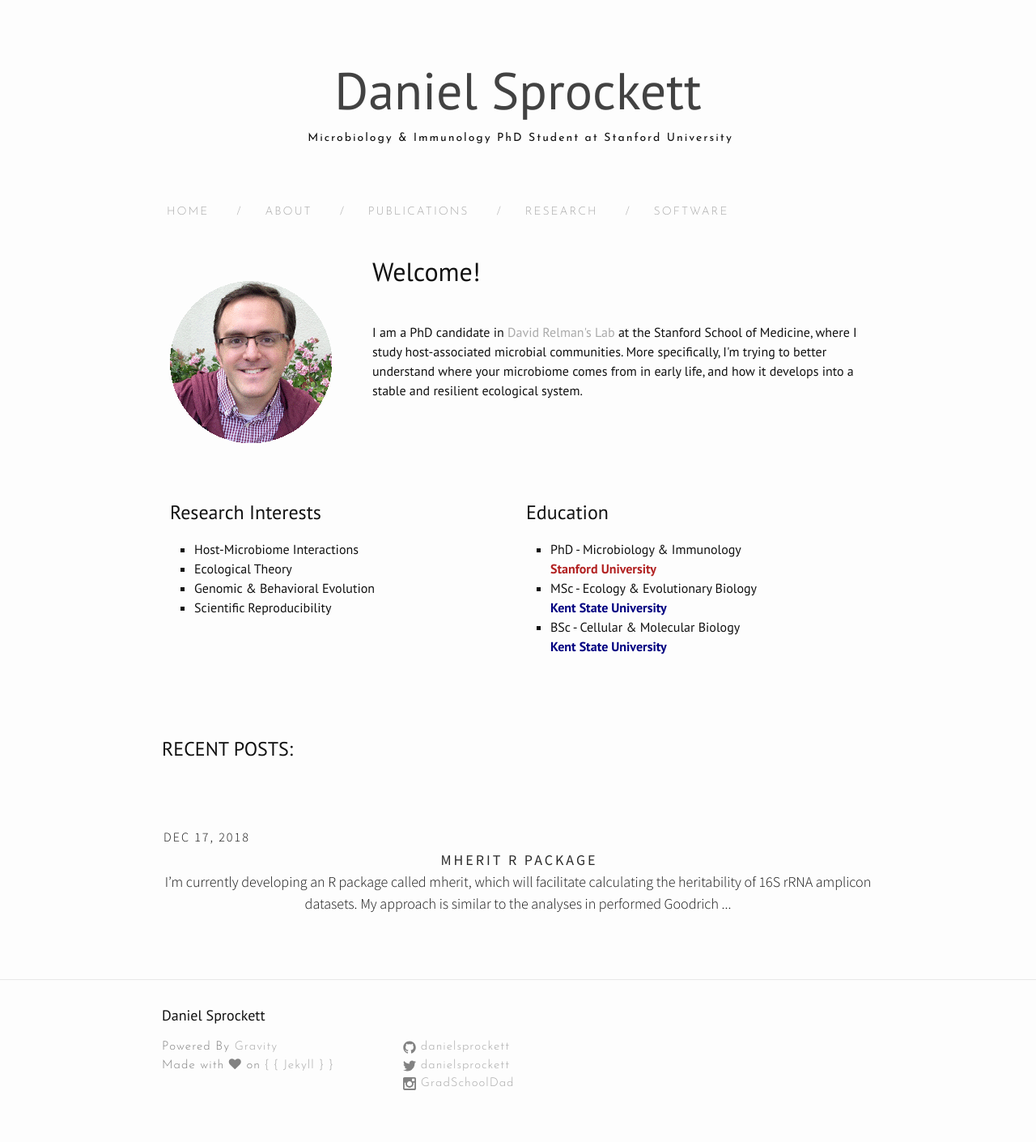
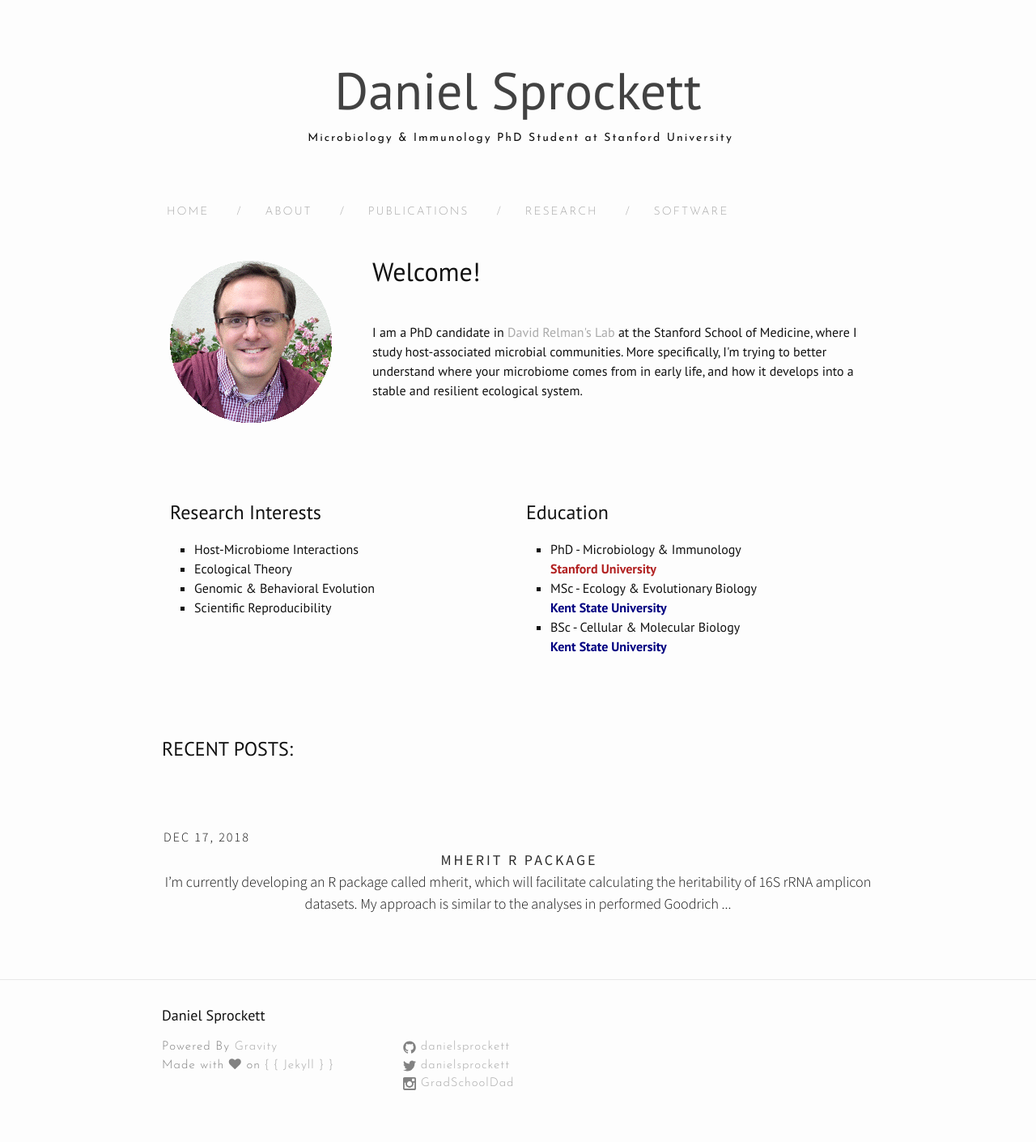
Before and after one commit to DanielSprockett/danielsprockett.github.io, a Jekyll site: the page built from index.html, in a window 1280 px wide. Shown: the whole page at 81% size. Built offline with Jekyll 4.4.1, drawn with Linux system fonts in a browser that asks for light colours; nearby versions of some CDN libraries; the list of posts is cut into pages by our own code.

Commit message:
Update index.html

```diff
--- a/index.html
+++ b/index.html
@@ -4,7 +4,7 @@
 
 <div class="home">
 
-<p><img src="/images/about_headshot.gif" alt="Dan Sprockett" style="float:left; padding: 75px 50px 50px 10px;">
+<p><img src="/images/about_headshot.gif" alt="Dan Sprockett" style="float:left; padding: 50px 50px 50px 10px;">
   <br>
   <h1>Welcome!</h1>
   <br>
```
